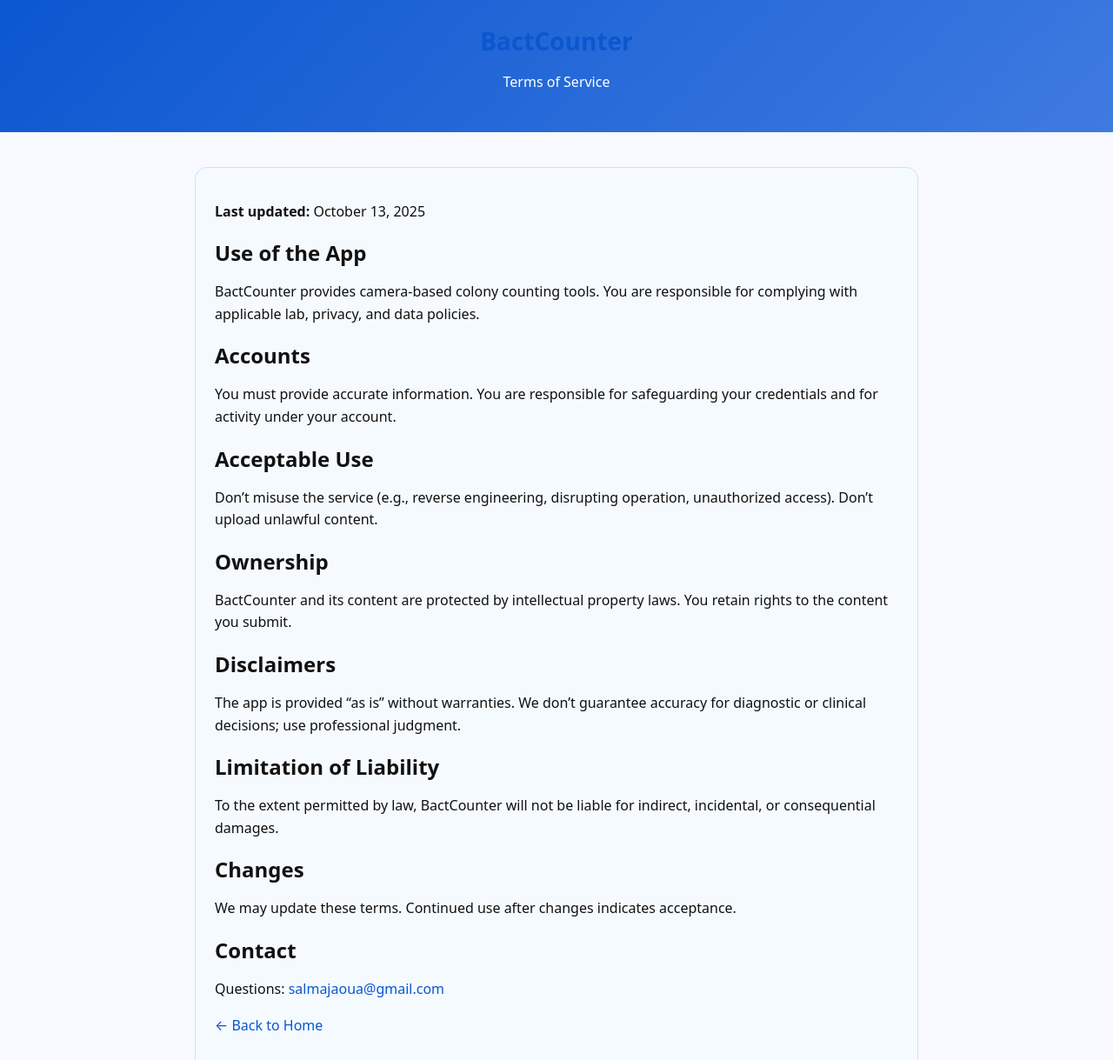
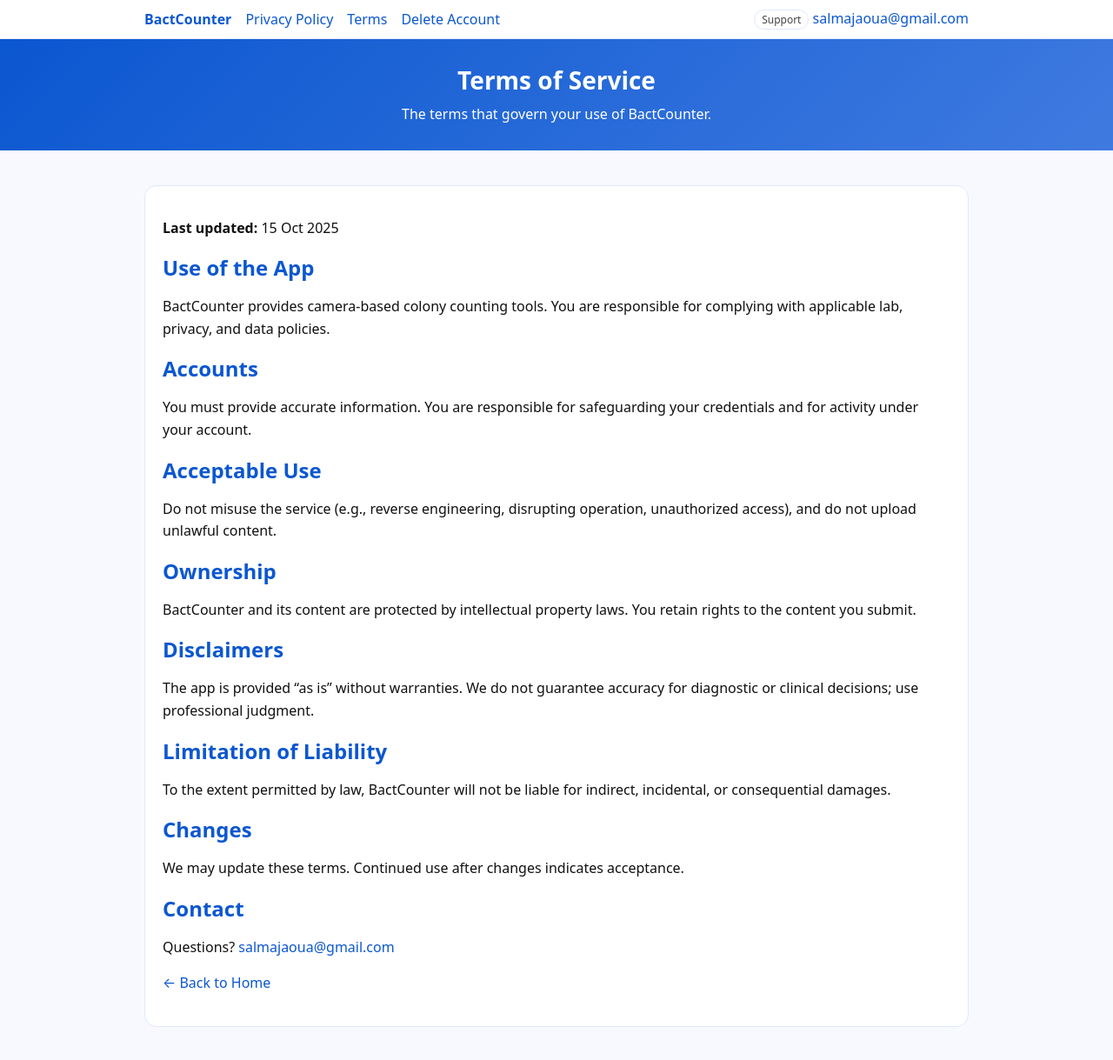
Before and after one commit to SJK-1/SJK-1.github.io, a plain HTML site: page terms-of-service.html in a window 1280 px wide. Shown: the top 1219 px of the page at 87% size. Drawn offline with Linux system fonts and the light colour scheme.

Commit message:
Update terms-of-service.html

```diff
--- a/terms-of-service.html
+++ b/terms-of-service.html
@@ -3,89 +3,74 @@
 <head>
   <meta charset="utf-8" />
   <meta name="viewport" content="width=device-width,initial-scale=1" />
-  <title>Terms of Service — BactCounter</title>
+  <title>BactCounter — Terms of Service</title>
 
-  <!-- icons -->
+  <!-- icons (same across the site) -->
   <link rel="icon" href="/favicon.ico">
+  <link rel="icon" type="image/png" sizes="16x16" href="/favicon-16.png">
   <link rel="icon" type="image/png" sizes="32x32" href="/favicon-32.png">
+  <link rel="icon" type="image/png" sizes="192x192" href="/android-chrome-192x192.png">
+  <link rel="icon" type="image/png" sizes="512x512" href="/android-chrome-512x512.png">
   <link rel="apple-touch-icon" sizes="180x180" href="/apple-touch-icon.png">
+  <link rel="manifest" href="/site.webmanifest">
+  <meta name="theme-color" content="#0b57d0">
 
+  <!-- SEO -->
   <meta name="description" content="Terms governing your use of BactCounter." />
   <link rel="canonical" href="https://bactcounter.com/terms-of-service.html" />
+
+  <!-- Theme / layout (consistent with other pages) -->
   <style>
-  :root{
-    --brand:#0b57d0;   /* primary blue */
-    --ink:#111;        /* main text */
-    --muted:#444;      /* secondary text */
-    --bg:#f7f9ff;      /* page background */
-    --card:#f5faff;    /* card background */
-    --line:#cce0ff;    /* borders/dividers */
-  }
+    :root{
+      --brand:#0b57d0; --ink:#111; --muted:#444; --bg:#f7f9ff; --card:#fff; --line:#e1e8ff; --white:#fff;
+    }
+    *{box-sizing:border-box}
+    body{font-family:system-ui,-apple-system,"Segoe UI",Roboto,Helvetica,Arial,sans-serif;margin:0;background:var(--bg);color:var(--ink)}
+    a{color:var(--brand);text-decoration:none} a:hover{text-decoration:underline}
 
-  *{box-sizing:border-box}
-  body{
-    font-family:system-ui,-apple-system,"Segoe UI",Roboto,Helvetica,Arial,sans-serif;
-    margin:0;
-    background:var(--bg);
-    color:var(--ink);
-  }
+    /* nav */
+    nav{background:var(--white);border-bottom:1px solid var(--line)}
+    .navwrap{max-width:980px;margin:0 auto;padding:10px 16px;display:flex;gap:16px;align-items:center}
+    .navwrap .spacer{margin-left:auto}
+    .badge{display:inline-block;padding:2px 8px;border:1px solid var(--line);border-radius:999px;color:var(--muted);font-size:12px}
 
-  /* Header: blue gradient */
-  header{
-    padding:28px 20px;
-    text-align:center;
-    background:linear-gradient(135deg, var(--brand), #3f7ae0);
-    color:#fff;
-  }
+    /* hero */
+    header{background:linear-gradient(135deg,var(--brand),#3f7ae0);color:#fff;padding:28px 20px;text-align:center}
+    header h1{margin:0 0 6px;font-size:28px;color:#fff}
+    header p{margin:8px auto 0;max-width:860px;line-height:1.6}
 
-  main{
-    max-width:880px;
-    margin:0 auto;
-    padding:24px;
-  }
+    /* content */
+    main{max-width:980px;margin:0 auto;padding:24px 16px}
+    .card{background:var(--card);border:1px solid var(--line);border-radius:14px;padding:20px;margin:16px 0}
+    h2{margin:6px 0 10px;color:var(--brand)}
+    p,li{line-height:1.6}
 
-  .card{
-    background:var(--card);
-    border:1px solid var(--line);
-    border-radius:14px;
-    padding:22px;
-    margin:16px 0;
-  }
-
-  h1{
-    margin:0 0 6px;
-    font-size:28px;
-    color:var(--brand);
-  }
-
-  h2{ margin:18px 0 6px }
-
-  p, li{ line-height:1.6; }
-
-  a{
-    color:var(--brand);
-    text-decoration:none;
-  }
-  a:hover{ text-decoration:underline; }
-
-  footer{
-    padding:26px 20px;
-    text-align:center;
-    color:var(--muted);
-    background:#f0f4ff;
-  }
-</style>
-
+    /* footer */
+    footer{padding:26px 20px;text-align:center;color:var(--muted);background:#f0f4ff;margin-top:16px}
+  </style>
 </head>
 <body>
+  <!-- NAV -->
+  <nav>
+    <div class="navwrap">
+      <strong style="color:var(--brand)">BactCounter</strong>
+      <a href="/privacy.html">Privacy Policy</a>
+      <a href="/terms-of-service.html">Terms</a>
+      <a href="/delete-account.html">Delete Account</a>
+      <span class="spacer"><span class="badge">Support</span> <a href="mailto:salmajaoua@gmail.com">salmajaoua@gmail.com</a></span>
+    </div>
+  </nav>
+
+  <!-- HERO -->
   <header>
-    <h1>BactCounter</h1>
-    <p>Terms of Service</p>
+    <h1>Terms of Service</h1>
+    <p>The terms that govern your use of BactCounter.</p>
   </header>
 
+  <!-- CONTENT -->
   <main>
     <article class="card">
-      <p><strong>Last updated:</strong> October 13, 2025</p>
+      <p><strong>Last updated:</strong> 15 Oct 2025</p>
 
       <h2>Use of the App</h2>
       <p>BactCounter provides camera-based colony counting tools. You are responsible for complying with applicable lab, privacy, and data policies.</p>
@@ -94,13 +79,13 @@
       <p>You must provide accurate information. You are responsible for safeguarding your credentials and for activity under your account.</p>
 
       <h2>Acceptable Use</h2>
-      <p>Don’t misuse the service (e.g., reverse engineering, disrupting operation, unauthorized access). Don’t upload unlawful content.</p>
+      <p>Do not misuse the service (e.g., reverse engineering, disrupting operation, unauthorized access), and do not upload unlawful content.</p>
 
       <h2>Ownership</h2>
       <p>BactCounter and its content are protected by intellectual property laws. You retain rights to the content you submit.</p>
 
       <h2>Disclaimers</h2>
-      <p>The app is provided “as is” without warranties. We don’t guarantee accuracy for diagnostic or clinical decisions; use professional judgment.</p>
+      <p>The app is provided “as is” without warranties. We do not guarantee accuracy for diagnostic or clinical decisions; use professional judgment.</p>
 
       <h2>Limitation of Liability</h2>
       <p>To the extent permitted by law, BactCounter will not be liable for indirect, incidental, or consequential damages.</p>
@@ -109,12 +94,19 @@
       <p>We may update these terms. Continued use after changes indicates acceptance.</p>
 
       <h2>Contact</h2>
-      <p>Questions: <a href="mailto:salmajaoua@gmail.com">salmajaoua@gmail.com</a></p>
+      <p>Questions? <a href="mailto:salmajaoua@gmail.com">salmajaoua@gmail.com</a></p>
 
-      <p><a href="./index.html">← Back to Home</a></p>
+      <p><a href="/index.html">← Back to Home</a></p>
     </article>
   </main>
 
-  <footer>© 2025 BactCounter</footer>
+  <!-- FOOTER -->
+  <footer>
+    © 2025 BactCounter ·
+    <a href="/index.html">Back to Home</a> ·
+    <a href="/privacy.html">Privacy Policy</a> ·
+    <a href="/terms-of-service.html">Terms</a> ·
+    <a href="/delete-account.html">Delete Account</a>
+  </footer>
 </body>
 </html>
```
